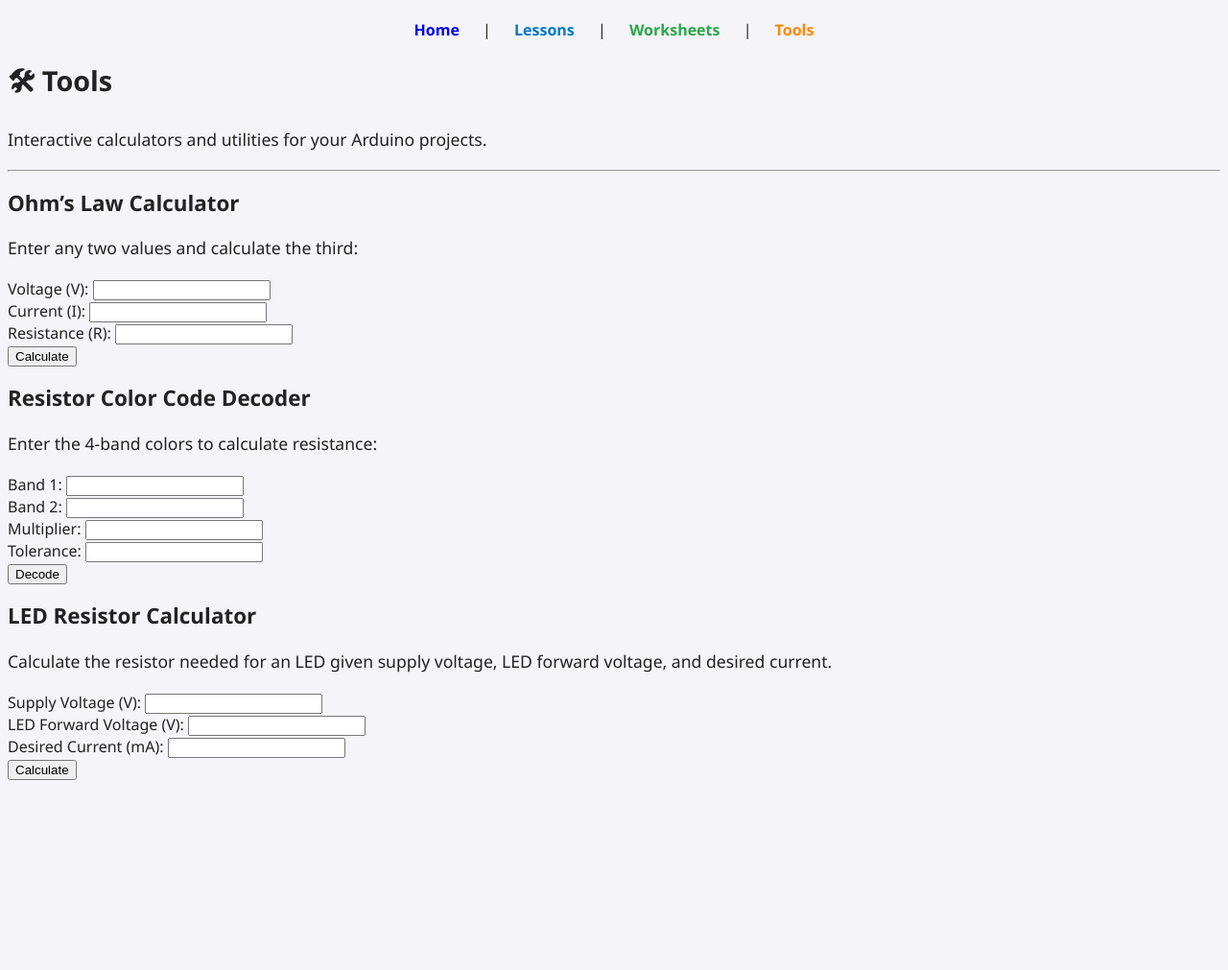
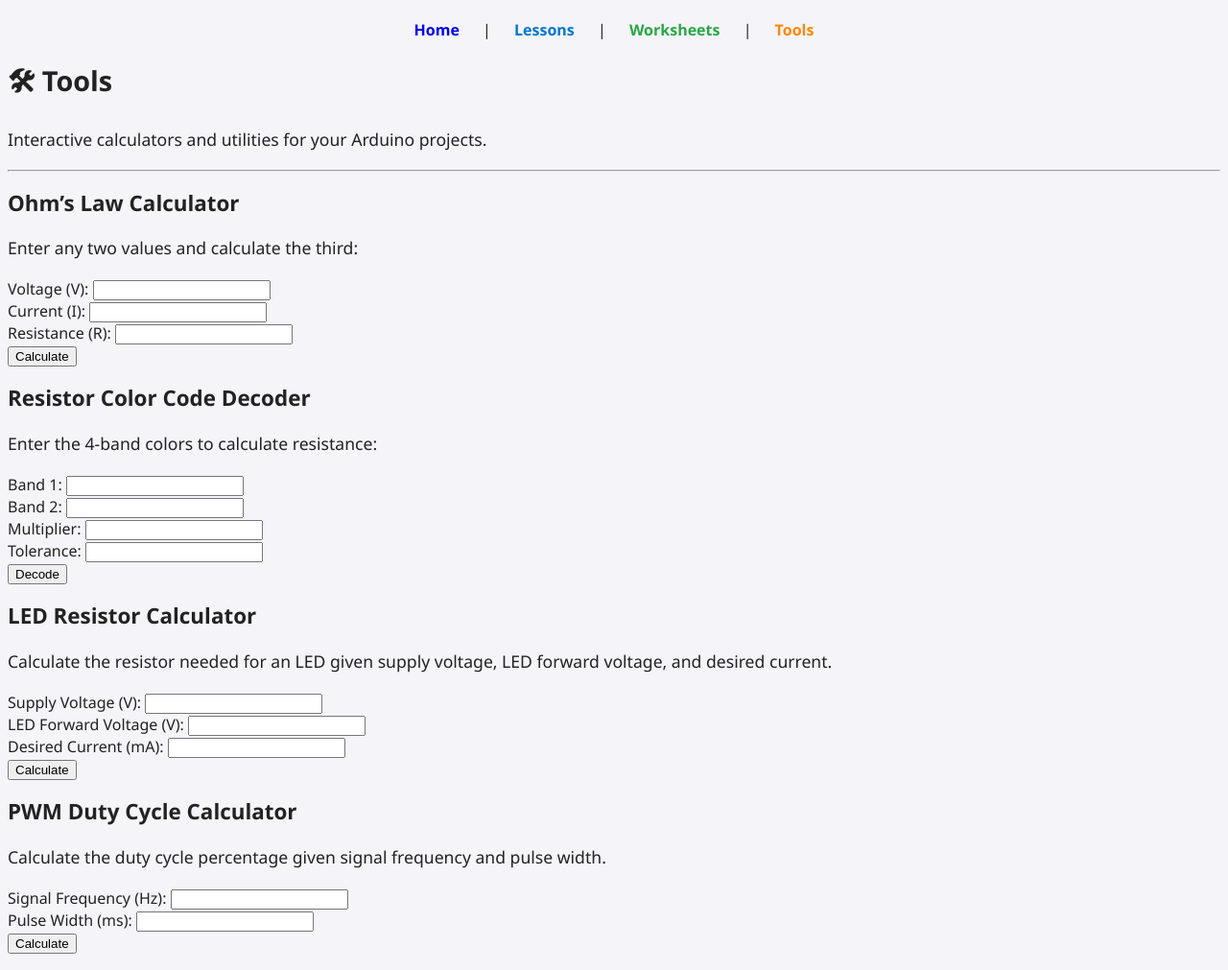
Before and after one commit to ImMrHh/arduino.journey, a Jekyll site: the page built from tools/index.md, in a window 1280 px wide. Shown: the whole page at 96% size. Built offline with Jekyll 4.4.1, drawn with Linux system fonts in a browser that asks for light colours; before the commit the page ends 900 px from its top, so only the background shows below that.

Commit message:
Update index.md

```diff
--- a/tools/index.md
+++ b/tools/index.md
@@ -130,3 +130,34 @@ function calculateLEDResistor() {
   }
 }
 </script>
+
+## PWM Duty Cycle Calculator
+
+Calculate the duty cycle percentage given signal frequency and pulse width.
+
+<form id="pwm-calculator">
+  Signal Frequency (Hz):
+  <input type="number" id="pwm-frequency" step="any"><br>
+  Pulse Width (ms):
+  <input type="number" id="pwm-pulse" step="any"><br>
+  <button type="button" onclick="calculatePWM()">Calculate</button>
+</form>
+
+<p id="pwm-result"></p>
+
+<script>
+function calculatePWM() {
+  const freq = parseFloat(document.getElementById("pwm-frequency").value);
+  const pulse_ms = parseFloat(document.getElementById("pwm-pulse").value);
+
+  if (!isNaN(freq) && !isNaN(pulse_ms) && freq > 0 && pulse_ms > 0) {
+    const period_ms = 1000 / freq; // convert Hz to ms period
+    const duty = (pulse_ms / period_ms) * 100;
+    document.getElementById("pwm-result").innerText =
+      "Duty Cycle = " + duty.toFixed(1) + "%";
+  } else {
+    document.getElementById("pwm-result").innerText =
+      "Please enter valid numeric values.";
+  }
+}
+</script>
```
